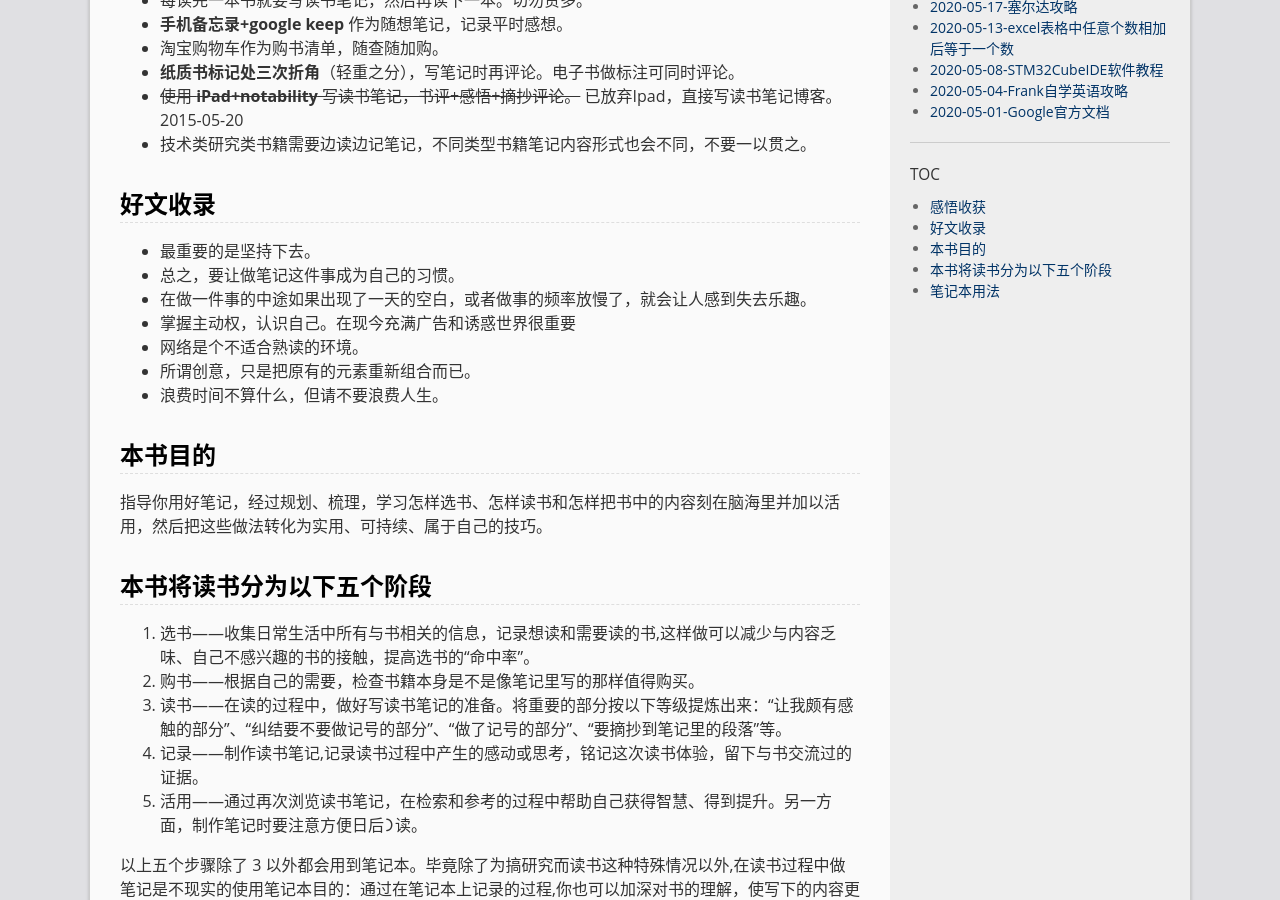
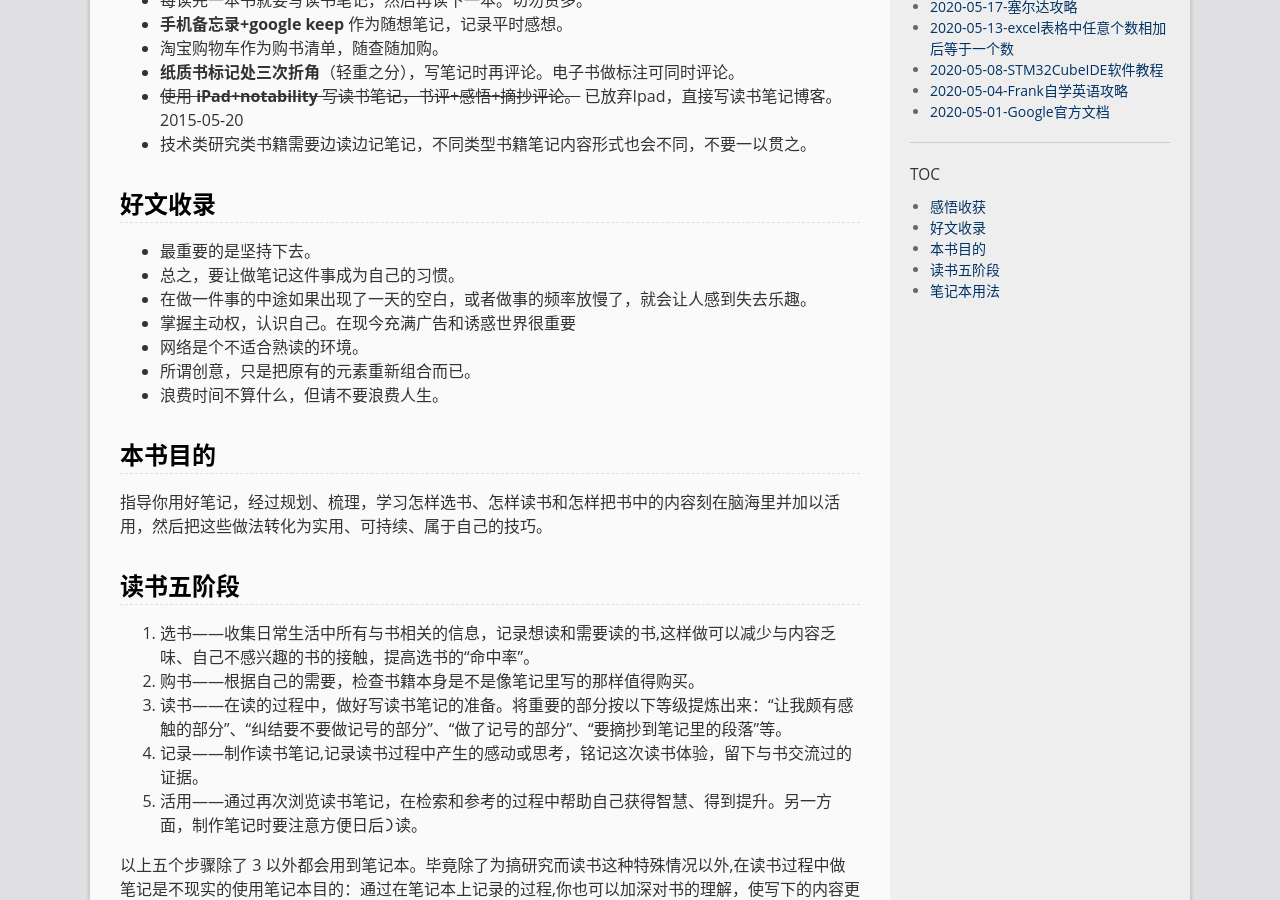
Before and after one commit to LonlyStack/LonlyPan.github.io, a Jekyll site: the page built from _posts/books/2020-05-20-如何有效阅读一本书.md, in a window 1280 px wide and 900 px high, scrolled down 410 px. Built offline with Jekyll 4.4.1, drawn with Linux system fonts in a browser that asks for light colours; comment, search, counter and statistics services are not loaded.

Commit message:
修改文件: _posts/books/2020-05-20-如何有效阅读一本书.md

```diff
--- a/_posts/books/2020-05-20-如何有效阅读一本书.md
+++ b/_posts/books/2020-05-20-如何有效阅读一本书.md
@@ -40,7 +40,7 @@ review: "本书教你仅使用一个笔记本来完成从找书、购书、读
 
 指导你用好笔记，经过规划、梳理，学习怎样选书、怎样读书和怎样把书中的内容刻在脑海里并加以活用，然后把这些做法转化为实用、可持续、属于自己的技巧。
 
-## 本书将读书分为以下五个阶段
+## 读书五阶段
 
 1. 选书——收集日常生活中所有与书相关的信息，记录想读和需要读的书,这样做可以减少与内容乏味、自己不感兴趣的书的接触，提高选书的“命中率”。
 2. 购书——根据自己的需要，检查书籍本身是不是像笔记里写的那样值得购买。
```
